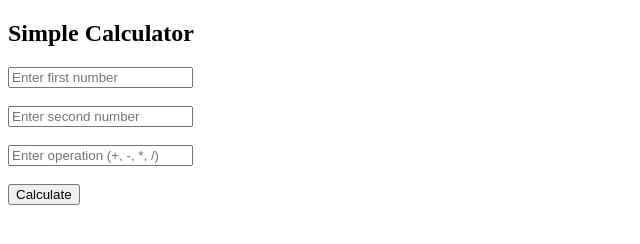
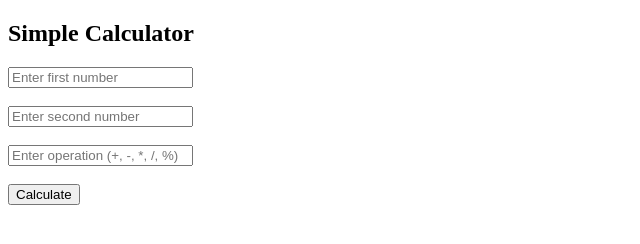
Before and after one commit to Srujan-S-ops/FSD_Projects, a plain HTML site: page Simple_calculator.html in a window 1280 px wide. Shown: the full height of the page, 0-640 px from the left. Drawn offline with Linux system fonts and the light colour scheme.

Commit message:
updated Simple Calculator Program

```diff
--- a/Simple_calculator.html
+++ b/Simple_calculator.html
@@ -14,7 +14,7 @@
     <input type="number" id="num2" placeholder="Enter second number">
     <br><br>
 
-    <input type="text" id="operator" placeholder="Enter operation (+, -, *, /)">
+    <input type="text" id="operator" placeholder="Enter operation (+, -, *, /, %)">
     <br><br>
 
     <button onclick="calculate()">Calculate</button>
```
